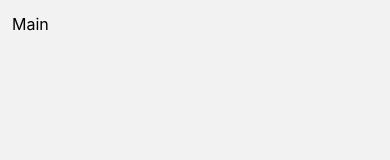
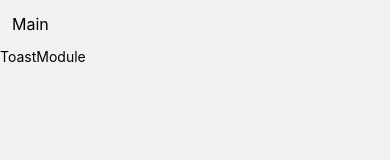
Before and after one commit to chyb627/youngbinApp, a React Native app: screen /Home in a window 390 px wide. Shown: the top 160 px of the page. Built offline with nearby package versions, Linux system fonts and the light colour scheme.

Commit message:
native module (java, ob-c)

```diff
--- /dev/null
+++ b/src/nativemodule/ToastModule.tsx
@@ -0,0 +1,21 @@
+/* eslint-disable @typescript-eslint/no-shadow */
+import React, { useEffect } from 'react';
+import { NativeModules, Platform, Text, View } from 'react-native';
+
+const ToastModule = () => {
+  const { ToastModule, AlertModule } = NativeModules;
+
+  // only android
+  useEffect(() => {
+    Platform.OS === 'android' && ToastModule.show('Native Module - Toast Module 입니다', ToastModule.LONG);
+    Platform.OS === 'ios' && AlertModule.alert('Native Module - Toast Module 입니다');
+  }, [AlertModule, ToastModule]);
+
+  return (
+    <View>
+      <Text>ToastModule</Text>
+    </View>
+  );
+};
+
+export default ToastModule;
--- a/src/screens/HomeScreen.tsx
+++ b/src/screens/HomeScreen.tsx
@@ -1,5 +1,6 @@
 import React from 'react';
 import { Header } from '../components/ui/Header/Header';
+import ToastModule from '../nativemodule/ToastModule';
 
 const HomeScreen = () => {
   return (
@@ -7,6 +8,8 @@ const HomeScreen = () => {
       <Header>
         <Header.Title title="Main" />
       </Header>
+
+      <ToastModule />
     </>
   );
 };
```
Also changed, not shown: package.json (+5 -5 lines), 8 other files (tests, documents, lock files or other folders).
